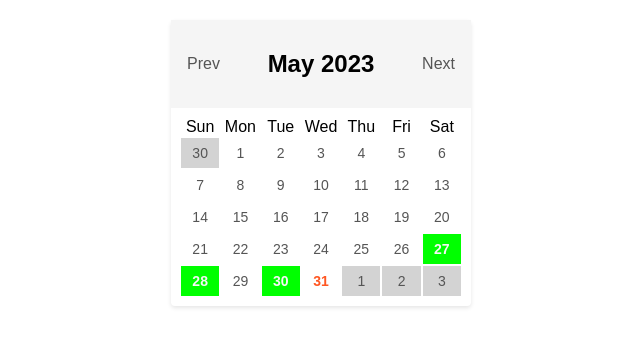
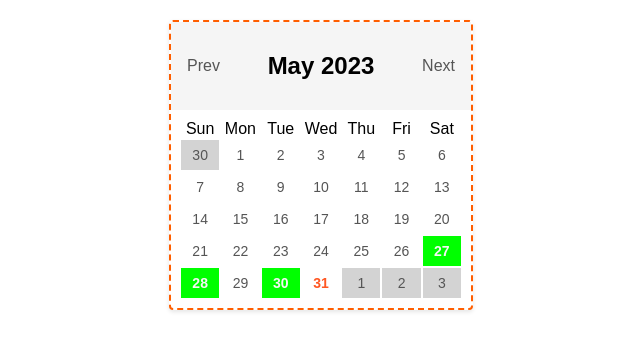
Before and after one commit to LarsKoning/IPMEDT4_React, a React (Create React App) app in the folder ipmedt4/: page / in a window 1280 px wide. Shown: the top 350 px of the page, without its empty margins (319-959 px from the left). Built offline with nearby package versions, Linux system fonts and the light colour scheme.

Commit message:
Update calender.css

```diff
--- a/ipmedt4/src/styles/calender.css
+++ b/ipmedt4/src/styles/calender.css
@@ -4,6 +4,7 @@
   background-color: #fff;
   box-shadow: 0 2px 4px rgba(0, 0, 0, 0.1);
   border-radius: 4px;
+  border: 2px dashed #FF5E00;
   margin: auto;
   margin-top: 20px;
 }
@@ -49,6 +50,7 @@
 .calendar-day.today {
   font-weight: bold;
   color: #ff5722;
+
 }
 
 .calendar-day.taken {
```
